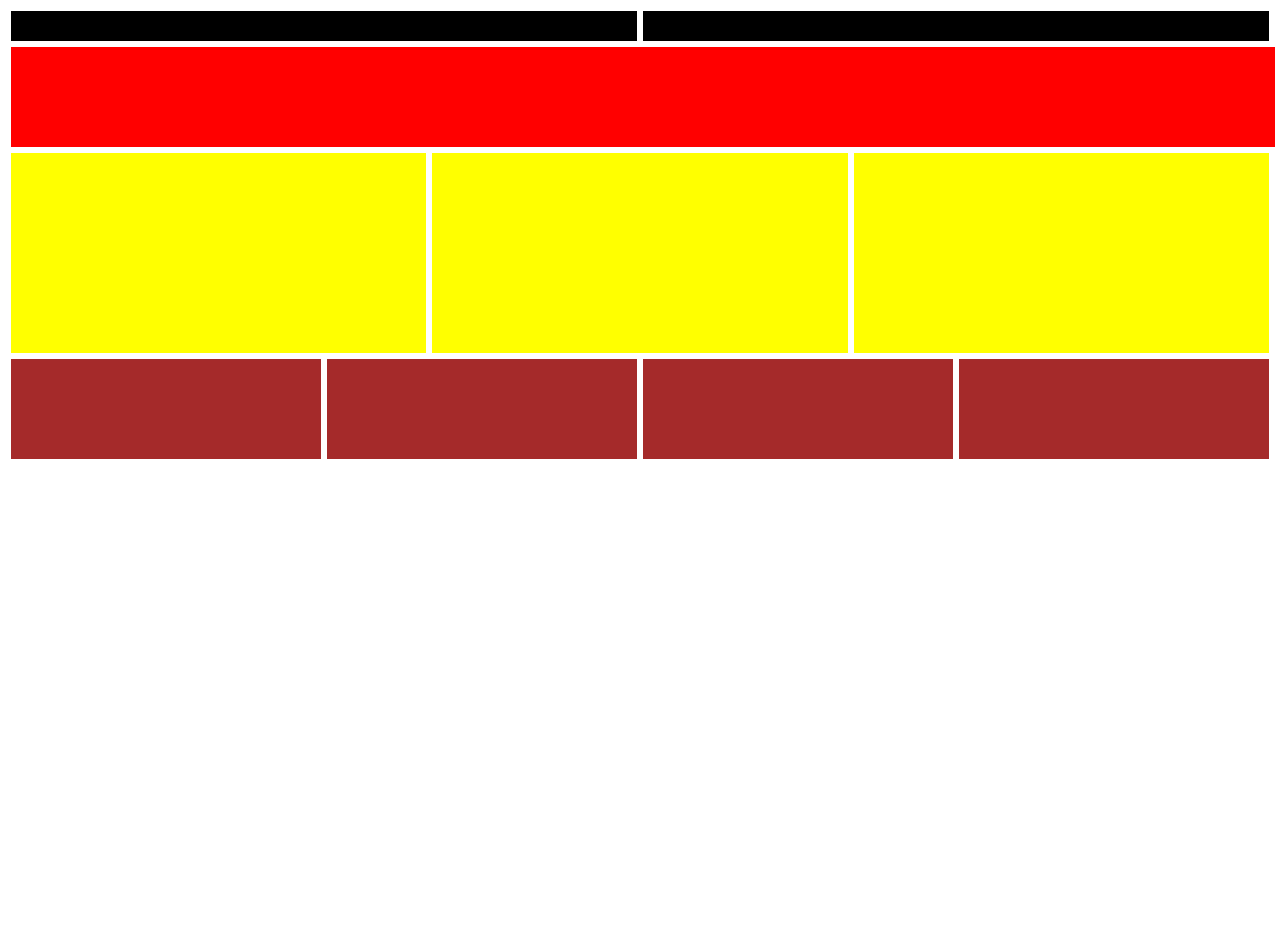
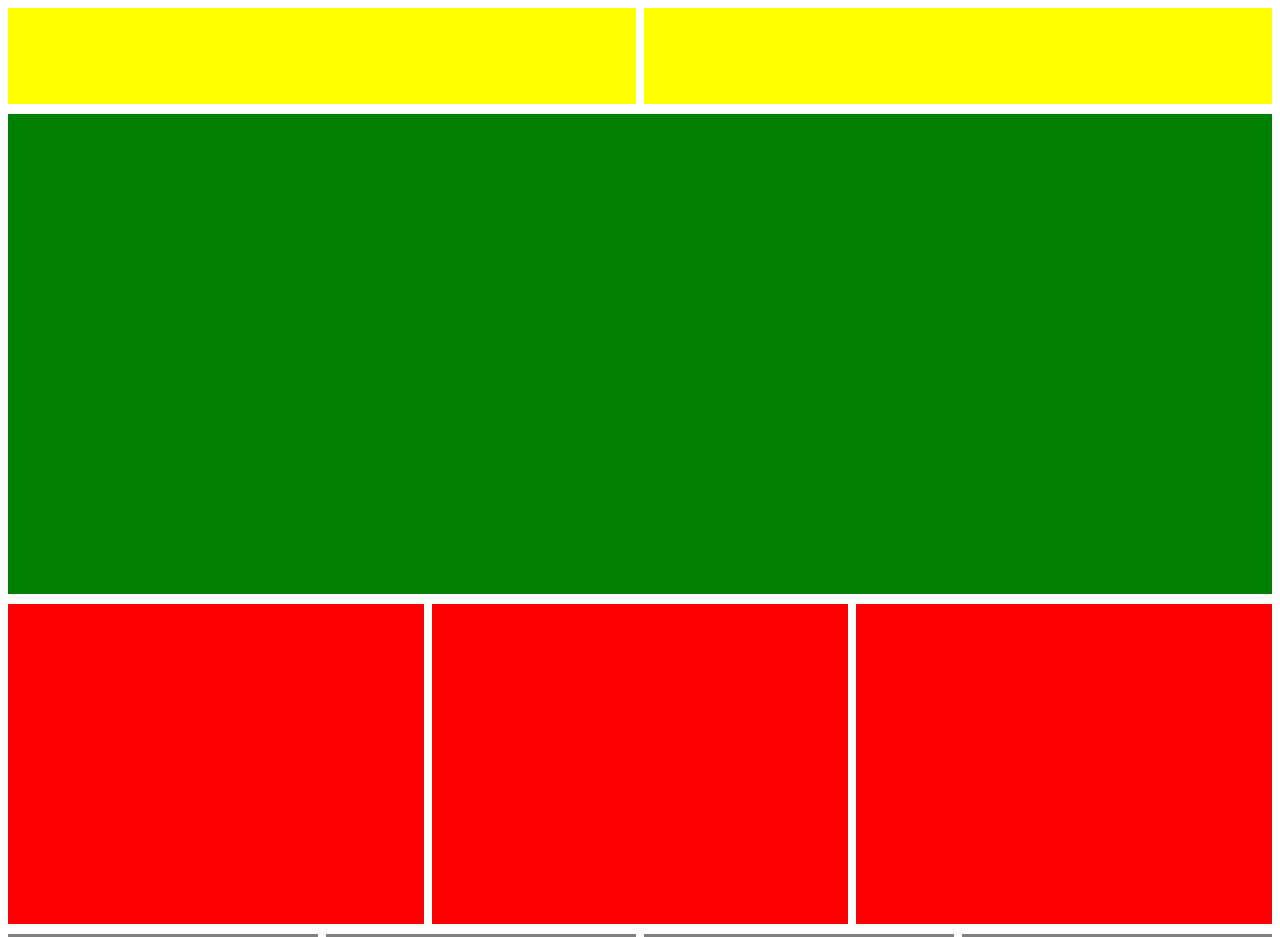
Before and after one commit to Vaisad/FS2021-2022, a plain HTML site: page leksjon11.html in a window 1280 px wide. Shown: the top 937 px of the page. Before the commit the page ends 800 px from the top, so only its background shows below. Drawn offline with Linux system fonts and the light colour scheme.

Commit message:
leksjon11

```diff
--- a/leksjon11.html
+++ b/leksjon11.html
@@ -4,163 +4,107 @@
 		<meta charset="UTF-8">
 		<meta http-equiv="X-UA-Compatible" content="IE=edge">
 		<meta name="viewport" content="width=device-width, initial-scale=1.0">
-    <link rel="stylesheet" href="leksjon11.css">
-    <title>Leksjon 11</title>
+		<title>Lesson 11</title>
+	</head>
+	<body>
+		<title>Lesson 11</title>
 		<style>
-      * {
-  box-sizing: border-box;
+			.parent {
+			display: flex;
+			flex-direction: column;
 			}
-.container{
-    height: 100%;
+			.child-yellow div {
 			width: 100%;
+			height: 80px;
+			background-color: yellow;
+			margin-bottom: 10px;
 			}
-.parent1 div{
-    height: 30px;
+			.child-green div {
 			width: 100%;
-    background-color: black;
-    margin: 3px;
+			height: 112px;
+			background-color: green;
+			margin-bottom: 10px;
 			}
-
-.parent2 div{
-    height: 100px;
+			.child-red div {
 			width: 100%;
+			height: 320px;
 			background-color: red;
-    margin: 3px;
+			margin-bottom: 10px;
 			}
-.parent3 div{
-    height: 200px;
+			.child-grey div {
 			width: 100%;
-    background-color: yellow;
-    margin: 3px;
+			height: 80px;
+			background-color: grey;
+			margin-bottom: 10px;
 			}
-.parent4 div{
-    height: 100px;
-    width: 100%;
-    background-color: brown;
-    margin: 3px;
+			.hidden {
+			display: none;
 			}
-
-@media screen and (min-width: 320px) {
-    .parent1{
-
-        width: 100%;
+			@media only screen and (min-width: 768px) {
+			.child-green div {
+			height: 320px;
 			}
-
+			.child-red div {
+			height: 112px;
 			}
-@media screen and (max-width: 768px) {
-    .parent1{
-
-        width: 100%;
+			.child-grey div {
+			width: 49.4%;
+			height: 112px;
 			}
-
+			.child-grey {
+			display: flex;
+			flex-direction: row;
+			flex-wrap: wrap;
+			justify-content: space-between;
 			}
-@media screen and (min-width: 1024px) {
-    .parent1{
+			.hidden{
+			display: block;
+			}
+			}
+			@media only screen and (min-width: 1024px) {
+			.child-yellow, .child-red, .child-grey{
 			display: flex;
-        width: 100%;
+			flex-direction: row;
+			justify-content: space-between;
 			}
-
+			.child-yellow div {
+			width: 49.7%;
+			height: 96px;
 			}
-@media screen and (min-width: 320px) {
-    .parent2{
-
-        width: 100%;
+			.child-green div {
+			height: 480px;
 			}
-
+			.child-red div {
+			width: 32.9%;
+			height: 320px;
 			}
-@media screen and (max-width: 768px) {
-    .parent2{
-
-        width: 100%;
+			.child-grey div {
+			width: 24.5%;
+			height: 192px;
 			}
-
 			}
-@media screen and (min-width: 1024px) {
-    .parent2{
-
-        width: 100%;
-    }
-
-}
-@media screen and (min-width: 320px) {
-    .parent3{
-
-        width: 100%;
-    }
-
-}
-@media screen and (max-width: 768px) {
-    .parent3{
-
-        width: 100%;
-    }
-
-}
-@media screen and (min-width: 1024px) {
-    .parent3{
-    display: flex;
-        width: 100%;
-    }
-
-}
-@media screen and (min-width: 320px) {
-    .parent4{
-
-        width: 100%;
-    }
-
-}
-@media screen and (max-width: 768px) {
-    .parent4{
-
-        width: 100%;
-    }
-
-}
-@media screen and (min-width: 1024px) {
-    .parent4{
-    display: flex;
-        width: 100%;
-    }
-
-}
-
-
-
-
 		</style>
 		</head>
 		<body>
-
-
-
-<div class="container">
-    <div class="parent1">
-        <div class="child"></div>
-        <div class="child"></div>
+			<div class="parent">
+				<div class="child-yellow">
+					<div></div>
+					<div></div>
 				</div>
-
-      <div class="parent2">
-        <div class="child"></div>
-
+				<div class="child-green">
+					<div></div>
 				</div>
-
-      <div class="parent3">
-        <div class="child"></div>
-        <div class="child"></div>
-        <div class="child"></div>
+				<div class="child-red">
+					<div></div>
+					<div></div>
+					<div></div>
 				</div>
-      <div class="parent4">
-        <div class="child"></div>
-        <div class="child"></div>
-        <div class="child"></div>
-        <div class="child"></div>
+				<div class="child-grey">
+					<div></div>
+					<div class="hidden"></div>
+					<div class="hidden"></div>
+					<div class="hidden"></div>
 				</div>
 			</div>
-
-
-
-
-
 	</body>
 </html>
```
Lines whose indentation alone changed are shown as unchanged.
